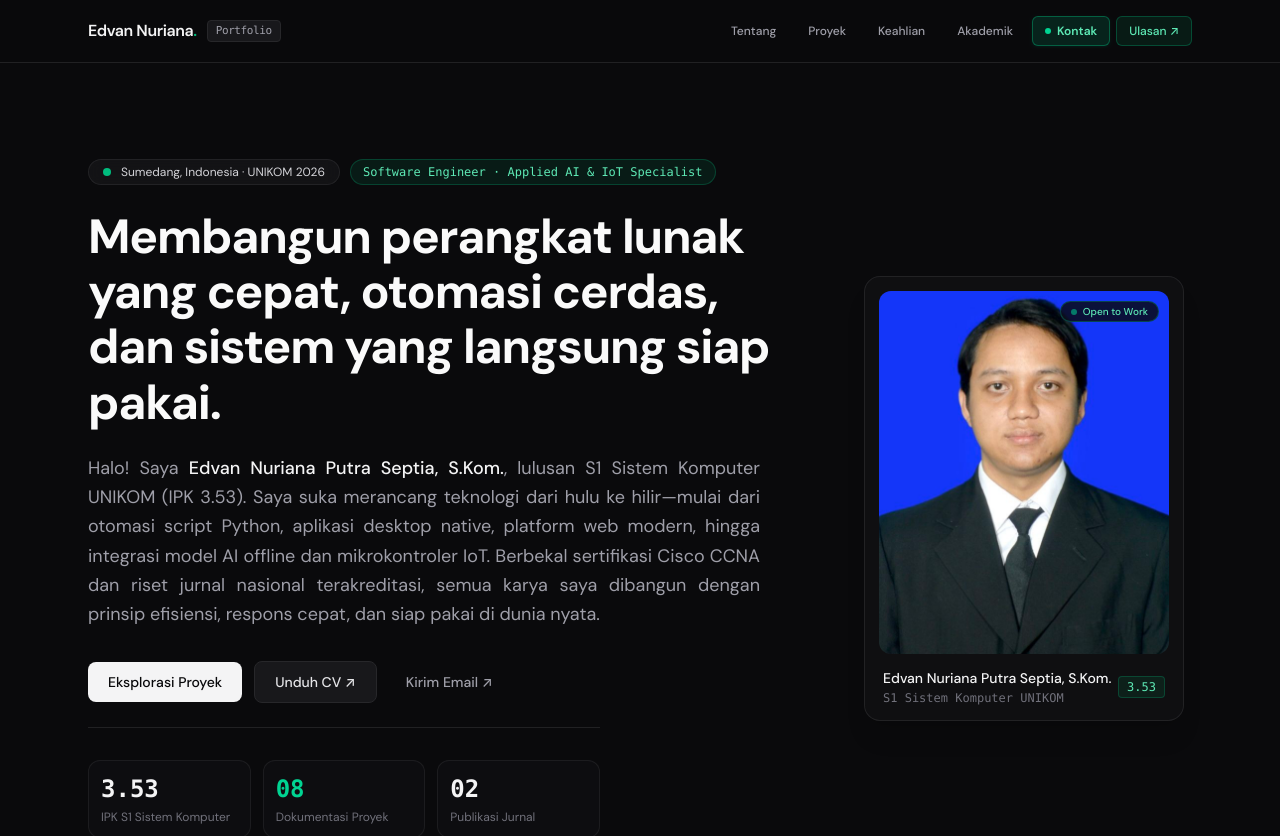
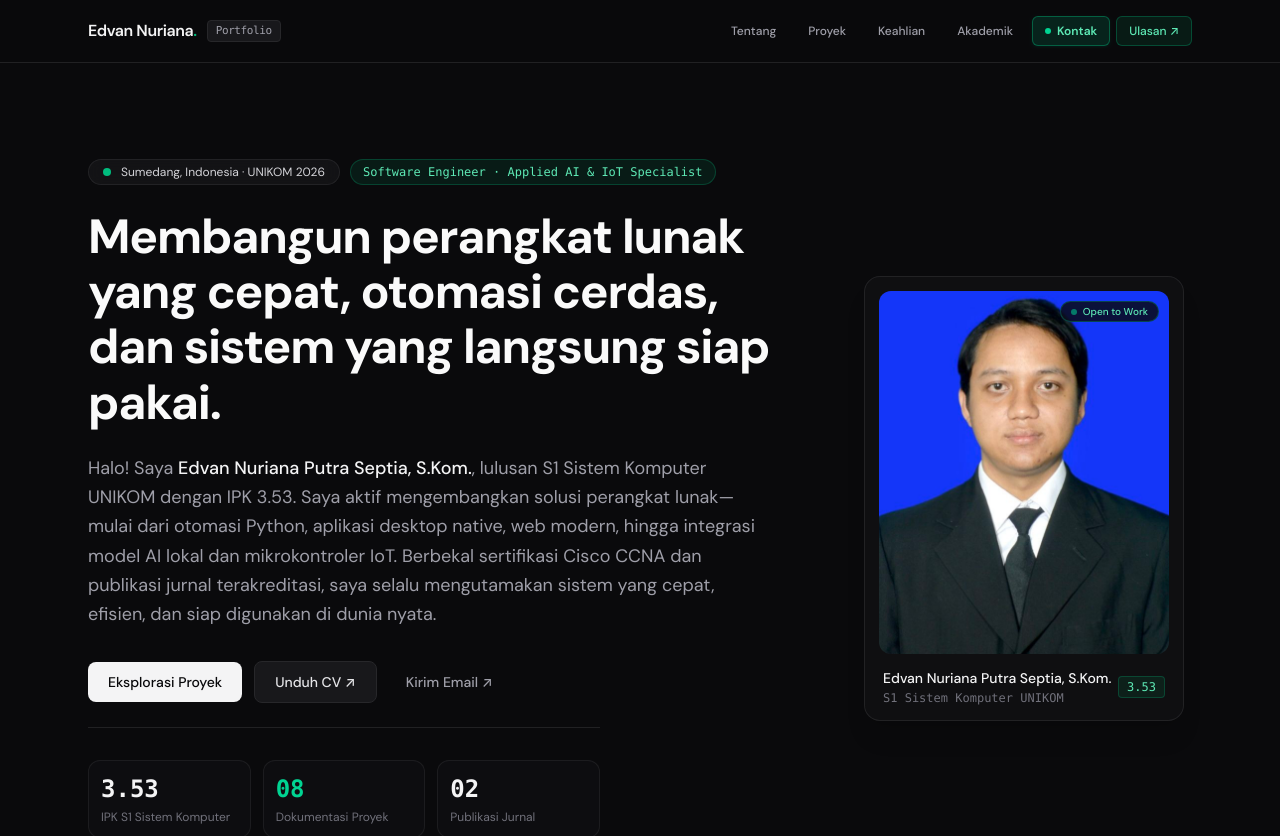
Before and after one commit to EdvanVPRoject/portofolio, a Next.js app: page / in a window 1280 px wide. Shown: the top 836 px of the page. Built offline with nearby package versions, Linux system fonts and the light colour scheme.

Commit message:
content(hero): make intro copywriting natural, remove idioms and fix word spacing

```diff
--- a/src/app/page.tsx
+++ b/src/app/page.tsx
@@ -705,12 +705,12 @@ export default function PortfolioPage() {
                 Membangun perangkat lunak yang cepat, otomasi cerdas, dan sistem yang langsung siap pakai.
               </h1>
 
-              <p className="max-w-2xl text-base leading-relaxed text-zinc-400 sm:text-lg text-justify hyphens-auto">
+              <p className="max-w-2xl text-base leading-relaxed text-zinc-400 sm:text-lg">
                 Halo! Saya{' '}
                 <strong className="font-medium text-zinc-100">
                   Edvan Nuriana Putra Septia, S.Kom.
                 </strong>
-                , lulusan S1 Sistem Komputer UNIKOM (IPK 3.53). Saya suka merancang teknologi dari hulu ke hilir—mulai dari otomasi script Python, aplikasi desktop native, platform web modern, hingga integrasi model AI offline dan mikrokontroler IoT. Berbekal sertifikasi Cisco CCNA dan riset jurnal nasional terakreditasi, semua karya saya dibangun dengan prinsip efisiensi, respons cepat, dan siap pakai di dunia nyata.
+                , lulusan S1 Sistem Komputer UNIKOM dengan IPK 3.53. Saya aktif mengembangkan solusi perangkat lunak—mulai dari otomasi Python, aplikasi desktop native, web modern, hingga integrasi model AI lokal dan mikrokontroler IoT. Berbekal sertifikasi Cisco CCNA dan publikasi jurnal terakreditasi, saya selalu mengutamakan sistem yang cepat, efisien, dan siap digunakan di dunia nyata.
               </p>
 
               {/* CTA Group */}
```
